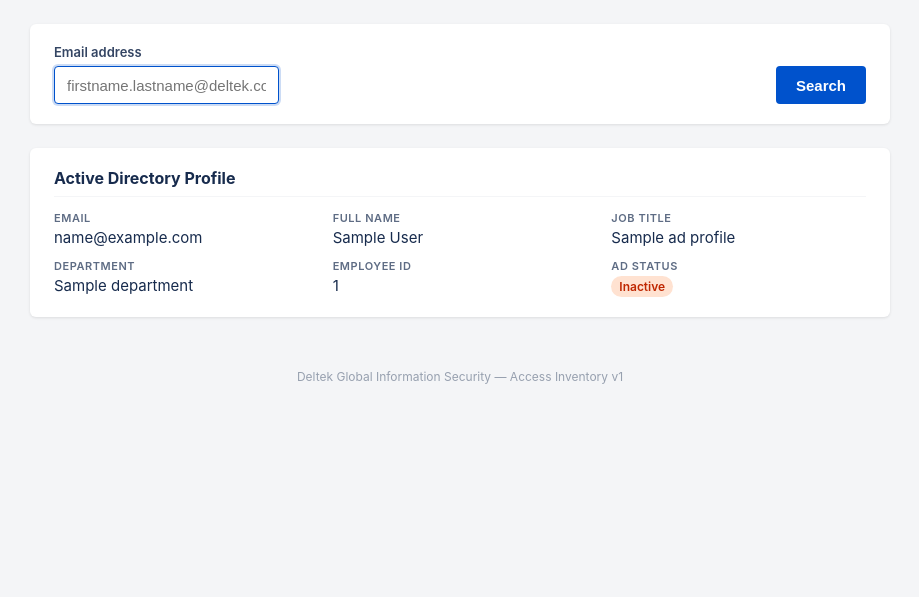
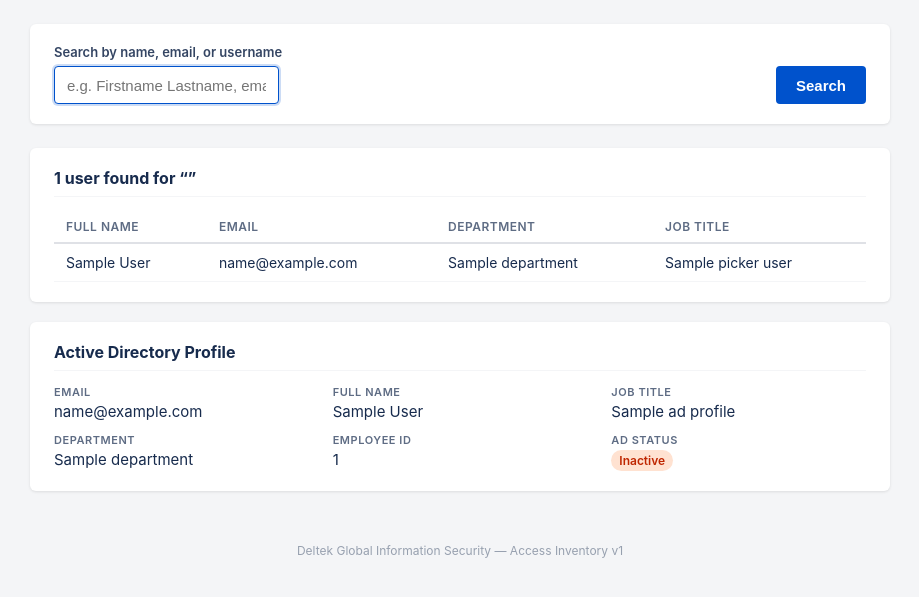
Before and after one commit to DLTKMichaelCesarPaguio/tool_access_validation, a FastAPI app: template access-inventory/web/templates/index.html in a window 1280 px wide. Shown: the part 82-679 px from the top of the page, without its empty margins (180-1099 px from the left). Run offline with FastAPI, Linux system fonts and the light colour scheme; the template is opened without the code that fills it: most values are stand-ins (such as "Sample title", 1, 10 or a date in 2020); parts of the project's set-up code (start-up, migrations or seed data) failed here and were passed over; some libraries are stand-ins or nearby versions.

Commit message:
feat(web): flexible search by name, email, and username with picker list
- Search input now accepts email (unchanged), "First Last" full-name,
  single first/last name fragment, or vendor username
- Single match resolves directly to the user profile; multiple matches
  show a clickable picker table (Name / Email / Department / Job Title,
  capped at 50 rows)
- Username search queries user_tool_access.username, deduplicates by
  email, and merges with name results before deciding picker vs. direct
- LDAP fallback for full-name queries when DB has no match
- _SAFE_INPUT_RE extended to allow spaces for "First Last" queries;
  search_by_name() added to ldap_client with per-part injection checks
- Input validated at app boundary; special characters rejected before
  any DB or LDAP call

Co-Authored-By: Claude Sonnet 4.6 <noreply@anthropic.com>

```diff
--- a/access-inventory/web/app.py
+++ b/access-inventory/web/app.py
@@ -1,6 +1,7 @@
 from __future__ import annotations
 
 import asyncio
+import re
 from contextlib import asynccontextmanager
 from typing import Annotated
 
@@ -11,6 +12,9 @@ from psycopg_pool import AsyncConnectionPool
 
 from collector import config
 from web import ldap_client, queries
+
+# Input validation: same character set as ldap_client._SAFE_INPUT_RE (includes space)
+_SAFE_QUERY_RE = re.compile(r"^[a-zA-Z0-9._@\- ]+$")
 
 _pool: AsyncConnectionPool | None = None
 _templates = Jinja2Templates(directory="web/templates")
@@ -44,7 +48,7 @@ async def index(request: Request):
     return _templates.TemplateResponse(
         request,
         "index.html",
-        {"query": "", "ad_profile": None, "tool_access": [], "error": None},
+        {"query": "", "ad_profile": None, "tool_access": [], "picker_users": [], "error": None},
     )
 
 
@@ -53,57 +57,164 @@ async def search(
     request: Request,
     email: Annotated[str, Form()],
 ):
-    email = email.strip()
-    if not email:
+    query = email.strip()
+    if not query:
         return _templates.TemplateResponse(
             request,
             "index.html",
-            {"query": email, "ad_profile": None,
-             "tool_access": [], "error": "Please enter an email address."},
+            {
+                "query": query,
+                "ad_profile": None,
+                "tool_access": [],
+                "picker_users": [],
+                "error": "Please enter a name, email, or username.",
+            },
+        )
+
+    if not _SAFE_QUERY_RE.match(query):
+        return _templates.TemplateResponse(
+            request,
+            "index.html",
+            {
+                "query": query,
+                "ad_profile": None,
+                "tool_access": [],
+                "picker_users": [],
+                "error": "Invalid search input: only letters, digits, spaces, '.', '_', '@', '-' are allowed.",
+            },
         )
 
     pool = _get_pool()
     ad_profile: dict | None = None
     tool_access: list[dict] = []
+    picker_users: list[dict] = []
     error: str | None = None
+    resolved_email: str | None = None
 
-    try:
-        # DB lookup and LDAP search run concurrently
-        async with pool.connection() as conn:
-            db_profile_task = asyncio.create_task(queries.get_ad_profile(conn, email))
-            db_access_task = asyncio.create_task(queries.get_tool_access(conn, email))
-            ad_profile, tool_access = await asyncio.gather(db_profile_task, db_access_task)
-    except Exception as exc:
-        error = f"Database error: {exc}"
+    is_email = "@" in query
+    is_fullname = not is_email and " " in query
 
-    if ad_profile is None and not tool_access:
-        # Fall back to live LDAP search for users not yet in the collector DB
+    if is_email:
+        # ── Email search (existing behaviour) ──────────────────────────────────
+        resolved_email = query
         try:
-            ldap_results = await asyncio.to_thread(
-                ldap_client.search_by_email,
-                host=config.LDAP_HOST,
-                port=config.LDAP_PORT,
-                use_ssl=config.LDAP_USE_SSL,
-                bind_dn=config.LDAP_BIND_DN,
-                bind_password=config.LDAP_BIND_PASSWORD,
-                base_dn=config.LDAP_BASE_DN,
-                email=email,
-                ca_cert=config.LDAP_CA_CERT,
-            )
-            if ldap_results:
-                ad_profile = ldap_results[0]
-        except ValueError as exc:
-            error = f"Invalid search input: {exc}"
+            async with pool.connection() as conn:
+                db_profile_task = asyncio.create_task(queries.get_ad_profile(conn, query))
+                db_access_task = asyncio.create_task(queries.get_tool_access(conn, query))
+                ad_profile, tool_access = await asyncio.gather(db_profile_task, db_access_task)
         except Exception as exc:
-            error = f"LDAP search error: {exc}"
+            error = f"Database error: {exc}"
+
+        if ad_profile is None and not tool_access:
+            try:
+                ldap_results = await asyncio.to_thread(
+                    ldap_client.search_by_email,
+                    host=config.LDAP_HOST,
+                    port=config.LDAP_PORT,
+                    use_ssl=config.LDAP_USE_SSL,
+                    bind_dn=config.LDAP_BIND_DN,
+                    bind_password=config.LDAP_BIND_PASSWORD,
+                    base_dn=config.LDAP_BASE_DN,
+                    email=query,
+                    ca_cert=config.LDAP_CA_CERT,
+                )
+                if ldap_results:
+                    ad_profile = ldap_results[0]
+            except ValueError as exc:
+                error = f"Invalid search input: {exc}"
+            except Exception as exc:
+                error = f"LDAP search error: {exc}"
+
+    elif is_fullname:
+        # ── Full-name search ("first last") ────────────────────────────────────
+        parts = query.split(None, 1)
+        first, last = parts[0], parts[1]
+        try:
+            async with pool.connection() as conn:
+                candidates = await queries.search_users_by_name(
+                    conn, query, first=first, last=last
+                )
+        except Exception as exc:
+            error = f"Database error: {exc}"
+            candidates = []
+
+        if len(candidates) == 1:
+            resolved_email = candidates[0]["email"]
+        elif len(candidates) > 1:
+            picker_users = candidates
+        else:
+            # Nothing in DB — try LDAP
+            try:
+                ldap_results = await asyncio.to_thread(
+                    ldap_client.search_by_name,
+                    host=config.LDAP_HOST,
+                    port=config.LDAP_PORT,
+                    use_ssl=config.LDAP_USE_SSL,
+                    bind_dn=config.LDAP_BIND_DN,
+                    bind_password=config.LDAP_BIND_PASSWORD,
+                    base_dn=config.LDAP_BASE_DN,
+                    first_name=first,
+                    last_name=last,
+                    ca_cert=config.LDAP_CA_CERT,
+                )
+                if len(ldap_results) == 1:
+                    resolved_email = ldap_results[0].get("email")
+                elif len(ldap_results) > 1:
+                    picker_users = ldap_results
+            except ValueError as exc:
+                error = f"Invalid search input: {exc}"
+            except Exception as exc:
+                error = f"LDAP search error: {exc}"
+
+    else:
+        # ── Single-token: try username first, then single-name fragment ────────
+        try:
+            async with pool.connection() as conn:
+                by_username = await queries.search_users_by_username(conn, query)
+                by_name = await queries.search_users_by_name(conn, query)
+        except Exception as exc:
+            error = f"Database error: {exc}"
+            by_username = []
+            by_name = []
+
+        # Merge: username matches first, then name matches (deduplicate by email)
+        seen: set[str] = set()
+        candidates = []
+        for u in by_username + by_name:
+            key = (u.get("email") or "").lower()
+            if key and key not in seen:
+                seen.add(key)
+                candidates.append(u)
+
+        if len(candidates) == 1:
+            resolved_email = candidates[0]["email"]
+        elif len(candidates) > 1:
+            picker_users = candidates
+
+    # ── If we have a resolved email, load the full profile ─────────────────────
+    if resolved_email and not picker_users and error is None:
+        try:
+            async with pool.connection() as conn:
+                db_profile_task = asyncio.create_task(
+                    queries.get_ad_profile(conn, resolved_email)
+                )
+                db_access_task = asyncio.create_task(
+                    queries.get_tool_access(conn, resolved_email)
+                )
+                ad_profile, tool_access = await asyncio.gather(
+                    db_profile_task, db_access_task
+                )
+        except Exception as exc:
+            error = f"Database error: {exc}"
 
     return _templates.TemplateResponse(
         request,
         "index.html",
         {
-            "query": email,
+            "query": query,
             "ad_profile": ad_profile,
             "tool_access": tool_access,
+            "picker_users": picker_users,
             "error": error,
         },
     )
--- a/access-inventory/web/ldap_client.py
+++ b/access-inventory/web/ldap_client.py
@@ -8,8 +8,10 @@ from ldap3.core.exceptions import LDAPException
 
 from collector.ldap_tls import build_server
 
-# Only allow characters safe in LDAP filter values to prevent injection
-_SAFE_INPUT_RE = re.compile(r"^[a-zA-Z0-9._@\-]+$")
+# Only allow characters safe in LDAP filter values to prevent injection.
+# Space is permitted so callers can pass "First Last" for name searches;
+# it is harmless inside a (givenName=First*) filter value.
+_SAFE_INPUT_RE = re.compile(r"^[a-zA-Z0-9._@\- ]+$")
 
 _SEARCH_ATTRS = [
     "mail", "displayName", "givenName", "sn",
@@ -59,6 +61,40 @@ def search_by_email(
         return [_map_entry(e) for e in conn.entries]
 
 
+def search_by_name(
+    host: str,
+    port: int,
+    use_ssl: bool,
+    bind_dn: str,
+    bind_password: str,
+    base_dn: str,
+    first_name: str,
+    last_name: str,
+    ca_cert: str = "",
+) -> list[dict]:
+    """Search AD for users matching a first-name + last-name prefix pair.
+
+    Raises ValueError on unsafe input, LDAPException on connection failure.
+    """
+    _sanitize(first_name)
+    _sanitize(last_name)
+    search_filter = f"(&(givenName={first_name}*)(sn={last_name}*))"
+
+    server = build_server(host, port, use_ssl, ca_cert)
+    with Connection(
+        server,
+        user=bind_dn,
+        password=bind_password,
+        auto_bind=True,
+    ) as conn:
+        conn.search(
+            search_base=base_dn,
+            search_filter=search_filter,
+            attributes=_SEARCH_ATTRS,
+        )
+        return [_map_entry(e) for e in conn.entries]
+
+
 def _first(attrs: dict, key: str) -> str | None:
     vals = attrs.get(key, [])
     if not vals:
--- a/access-inventory/web/templates/index.html
+++ b/access-inventory/web/templates/index.html
@@ -190,6 +190,12 @@
       padding: 0.5rem 0;
     }
 
+    .picker-row {
+      cursor: pointer;
+    }
+
+    .picker-row:hover td { background: #e9f0ff; }
+
     footer {
       margin-top: 2rem;
       font-size: 0.75rem;
@@ -207,12 +213,12 @@
 <div class="search-box">
   <form method="post" action="/search">
     <div style="flex:1">
-      <label for="email">Email address</label>
+      <label for="email">Search by name, email, or username</label>
       <input
         id="email"
         name="email"
         type="text"
-        placeholder="firstname.lastname@deltek.com"
+        placeholder="e.g. Firstname Lastname, email@deltek.com, or username"
         value="{{ query | e }}"
         autocomplete="off"
         autofocus
@@ -224,6 +230,43 @@
 
 {% if error %}
 <div class="error-banner" role="alert">{{ error | e }}</div>
+{% endif %}
+
+{% if picker_users %}
+<div class="card">
+  <h2>
+    {{ picker_users | length }}{% if picker_users | length == 50 %}+{% endif %}
+    user{{ 's' if picker_users | length != 1 }} found for &ldquo;{{ query | e }}&rdquo;
+    {% if picker_users | length == 50 %}
+      <span style="font-weight:400;font-size:.8125rem;color:#5e6c84;margin-left:.5rem;">
+        Showing first 50 &mdash; refine your search for better results
+      </span>
+    {% endif %}
+  </h2>
+  <table>
+    <thead>
+      <tr>
+        <th>Full Name</th>
+        <th>Email</th>
+        <th>Department</th>
+        <th>Job Title</th>
+      </tr>
+    </thead>
+    <tbody>
+      {% for u in picker_users %}
+      <tr class="picker-row" onclick="document.getElementById('picker-form-{{ loop.index }}').submit()">
+        <td>{{ u.full_name or ((u.first_name or '') ~ ' ' ~ (u.last_name or '')) | trim or '—' }}</td>
+        <td>{{ u.email or '—' }}</td>
+        <td>{{ u.department or '—' }}</td>
+        <td>{{ u.job_title or '—' }}</td>
+      </tr>
+      <form id="picker-form-{{ loop.index }}" method="post" action="/search" style="display:none">
+        <input type="hidden" name="email" value="{{ u.email | e }}" />
+      </form>
+      {% endfor %}
+    </tbody>
+  </table>
+</div>
 {% endif %}
 
 {% if ad_profile %}
```
Also changed, not shown: access-inventory/tests/test_web/test_app.py (+176 -1 lines), access-inventory/tests/test_web/test_ldap_client.py (+33 -1 lines), access-inventory/tests/test_web/test_queries.py (+92 -1 lines), access-inventory/web/queries.py (+75 -0 lines).
